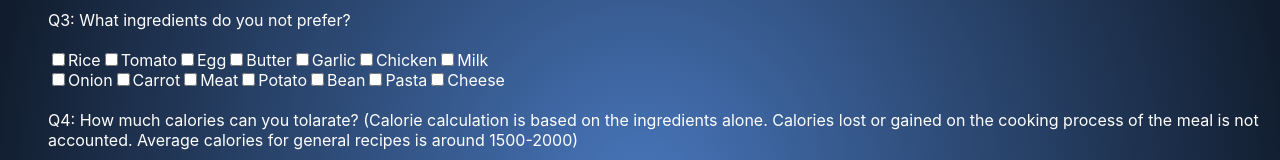
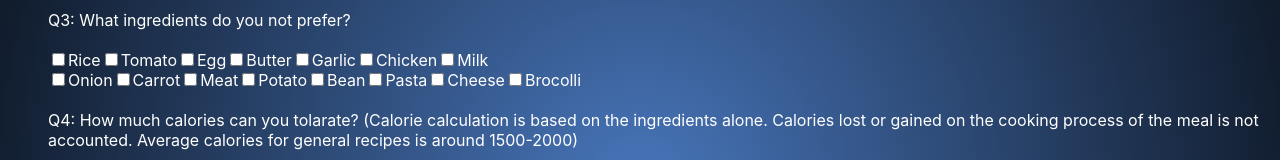
Before and after one commit to semihsatir9/neYapsak, a React (Create React App) app in the folder neyapsak/: page /userpage in a window 1280 px wide. Shown: the part 347-507 px from the top of the page. Built offline with nearby package versions, Linux system fonts and the light colour scheme; no server answers.

Commit message:
brocolli

```diff
--- a/neyapsak/src/pages/UserPage.js
+++ b/neyapsak/src/pages/UserPage.js
@@ -583,6 +583,8 @@ function UserPage() {
                 <label for = "dislike12">Pasta</label>
                 <input type = "checkbox" id = "dislike14" name="dislike14" value = "Cheese" onChange={()=>handleCheck("cheese")}></input>
                 <label for = "dislike12">Cheese</label>
+                <input type = "checkbox" id = "dislike15" name="dislike15" value = "Brocolli" onChange={()=>handleCheck("brocolli")}></input>
+                <label for = "dislike15">Brocolli</label>
                 </div>
                 <br></br><br></br>
                 <label>Q4: How much calories can you tolarate? (Calorie calculation is based on the ingredients alone. Calories lost or gained on the cooking process of the meal is not accounted. Average calories for general recipes is around 1500-2000)</label><br></br><br></br>
@@ -678,6 +680,9 @@ function UserPage() {
                 <input type="text" name="cheese" id="cheese" value={ing_cheese} onChange={(e) => { setIng_cheese(e.target.value) }} required/>
                 </div>
 
+
+
+
                 <h2>{inventoryStatus}</h2>
 
                 <button class="button align-right" onClick={
```
